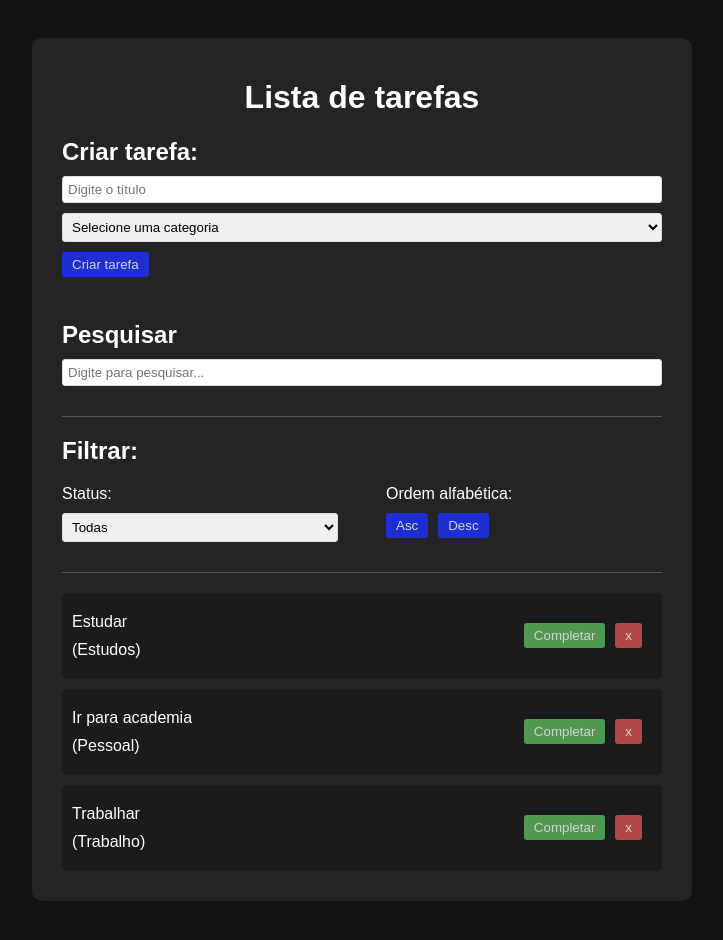
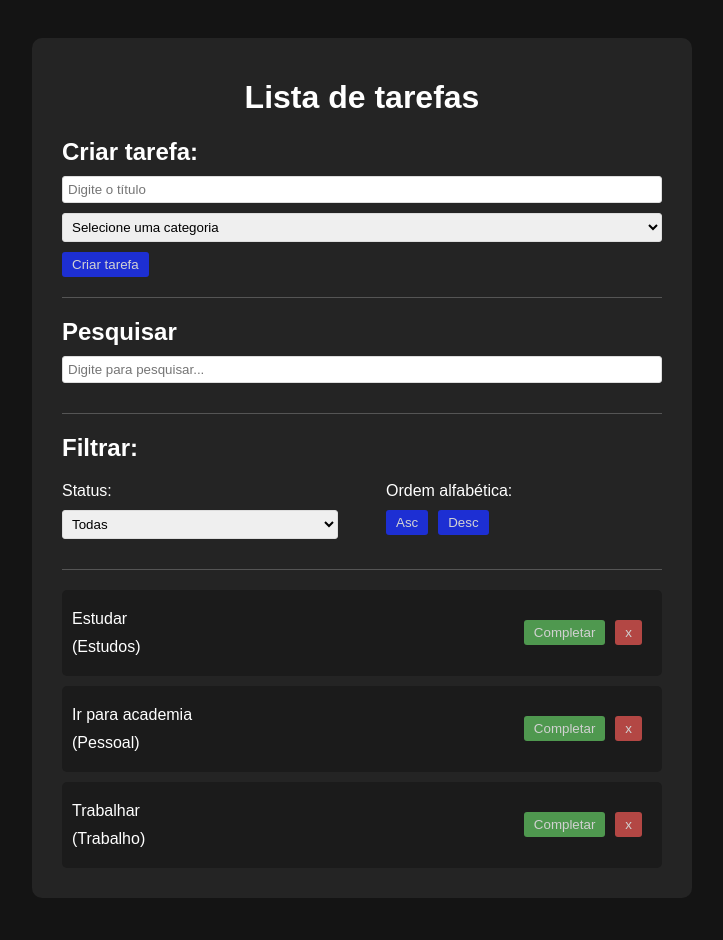
Before and after one commit to lipezxs/lista_de_tarefas_react, a React (Vite) app in the folder todo/: page / in a window 1280 px wide. Shown: the top 940 px of the page, without its empty margins (278-1001 px from the left). Built offline with nearby package versions, Linux system fonts and the light colour scheme.

Commit message:
atualizando

```diff
--- a/todo/src/App.css
+++ b/todo/src/App.css
@@ -51,6 +51,7 @@ button:hover{
 .todo-form{
   padding-bottom: 1.5rem;
 }
+
 input, select{
   padding: 5px;
   margin-bottom: 10px;
@@ -67,6 +68,11 @@ input, select{
   display: flex;
   justify-content: space-between;
   align-items: center;
+}
+.filter, .todo-form{
+  border-bottom: 1px solid #555;
+  margin-bottom: 20px;
+  padding-bottom: 20px;
 }
 .filter, .search{
   border-bottom: 1px solid #555;
```
